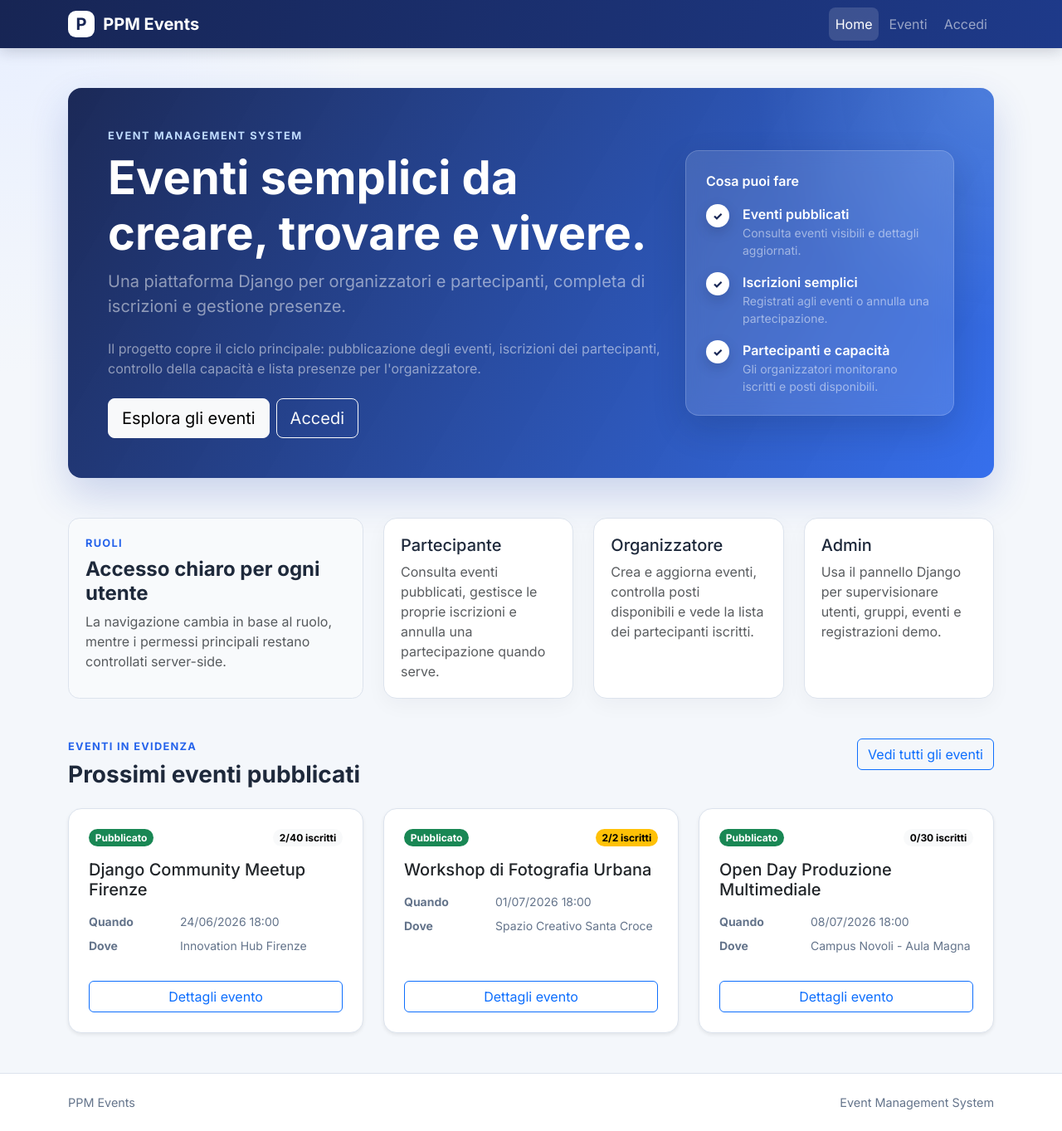
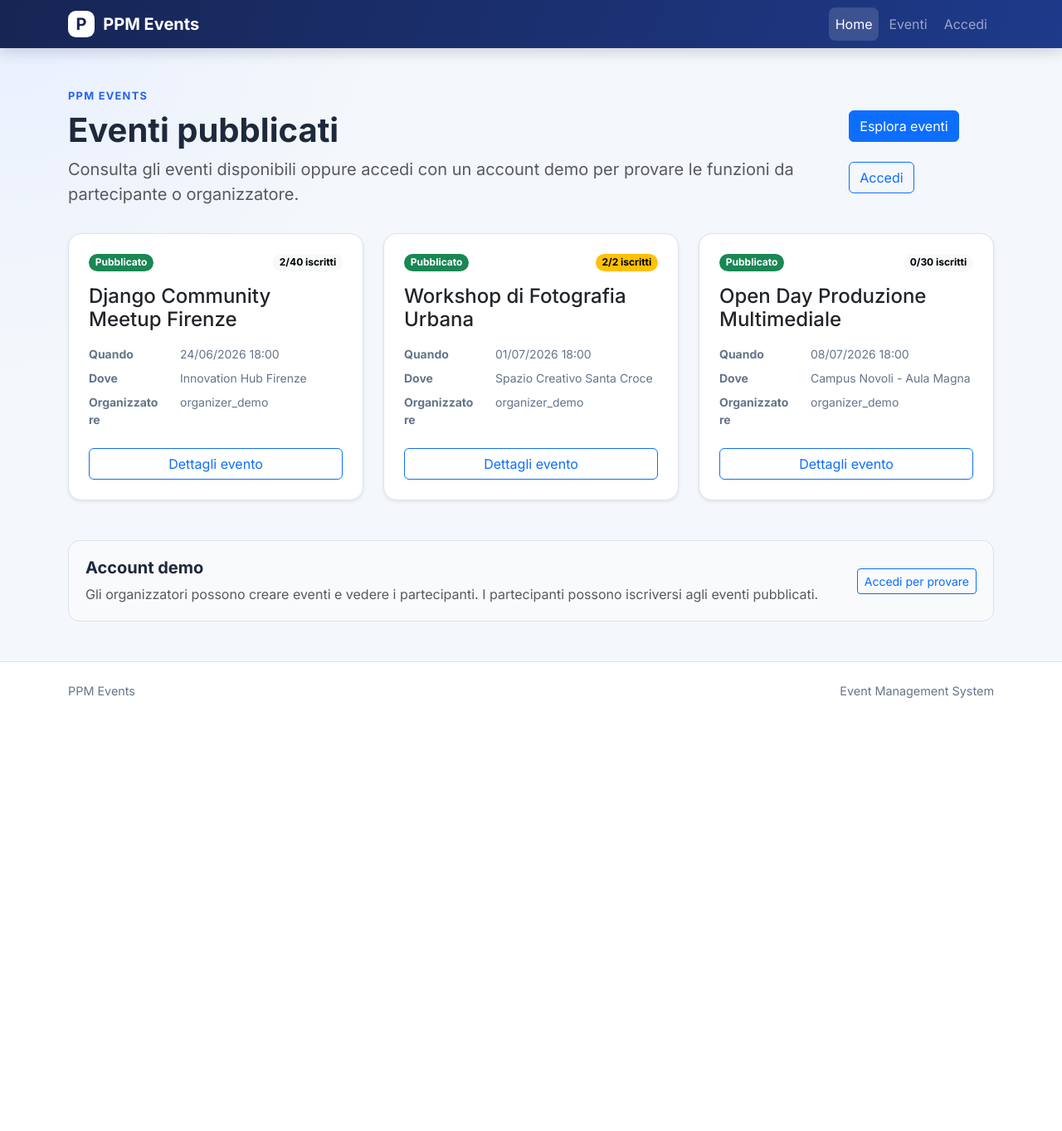
Before and after one commit to Adrycasta04/PPM-Event-Management, a Django app: page / in a window 1280 px wide. Shown: the whole page at 83% size. After the commit the page ends 842 px from the top, so only its background shows below. Run offline with Django 5.2, Linux system fonts and the light colour scheme; data comes from the database, SQL or seed files in the repository.

Commit message:
Simplify homepage layout around events

```diff
--- a/static/css/styles.css
+++ b/static/css/styles.css
@@ -91,45 +91,6 @@ button:focus-visible,
     overflow-wrap: anywhere;
 }
 
-.hero-section {
-    overflow: hidden;
-    color: #fff;
-    background:
-        radial-gradient(circle at top right, rgba(147, 197, 253, 0.28), transparent 18rem),
-        linear-gradient(120deg, rgba(23, 37, 84, 0.98), rgba(37, 99, 235, 0.92));
-    border: 0;
-    box-shadow: 0 1.25rem 3rem rgba(30, 64, 175, 0.2);
-}
-
-.hero-eyebrow {
-    color: #bfdbfe;
-    font-size: 0.8rem;
-    font-weight: 700;
-    letter-spacing: 0.12em;
-    text-transform: uppercase;
-}
-
-.hero-feature-icon {
-    display: inline-grid;
-    flex: 0 0 1.75rem;
-    width: 1.75rem;
-    height: 1.75rem;
-    place-items: center;
-    color: #172554;
-    font-size: 0.85rem;
-    font-weight: 800;
-    background: #fff;
-    border-radius: 50%;
-    box-shadow: 0 0.35rem 0.9rem rgba(15, 23, 42, 0.18);
-}
-
-.hero-feature-panel {
-    background: rgba(255, 255, 255, 0.12);
-    border: 1px solid rgba(255, 255, 255, 0.18);
-    box-shadow: 0 1rem 2.5rem rgba(15, 23, 42, 0.16);
-    backdrop-filter: blur(0.7rem);
-}
-
 .btn {
     transition:
         color 160ms ease,
@@ -186,14 +147,6 @@ button:focus-visible,
 
 .info-panel dd:last-child {
     margin-bottom: 0;
-}
-
-.home-role-card {
-    padding: 1.25rem;
-    background: var(--ppm-surface);
-    border: 1px solid var(--ppm-border);
-    border-radius: 1rem;
-    box-shadow: 0 0.5rem 1.5rem rgba(15, 23, 42, 0.04);
 }
 
 .table-card {
@@ -295,10 +248,6 @@ textarea.form-control {
 }
 
 @media (max-width: 575.98px) {
-    .hero-section {
-        padding: 2rem !important;
-    }
-
     .page-actions {
         width: 100%;
     }
--- a/templates/events/home.html
+++ b/templates/events/home.html
@@ -3,139 +3,41 @@
 {% block title %}Home | PPM Events{% endblock %}
 
 {% block content %}
-<section class="hero-section rounded-4 p-4 p-md-5">
-    <div class="row align-items-center g-4">
-        <div class="col-lg-8">
-            <p class="hero-eyebrow mb-2">Event Management System</p>
-            <h1 class="display-4 fw-bold">
-                Eventi semplici da creare, trovare e vivere.
+<header class="page-header">
+    <p class="page-kicker mb-2">PPM Events</p>
+    <div class="d-flex flex-column flex-lg-row justify-content-between gap-3">
+        <div>
+            <h1 class="display-6 fw-bold mb-2">
+                Eventi pubblicati
             </h1>
-            <p class="lead text-white-50 mb-4">
-                Una piattaforma Django per organizzatori e partecipanti,
-                completa di iscrizioni e gestione presenze.
+            <p class="lead text-body-secondary mb-0">
+                Consulta gli eventi disponibili oppure accedi con un account
+                demo per provare le funzioni da partecipante o organizzatore.
             </p>
-            <p class="text-white-50 mb-4">
-                Il progetto copre il ciclo principale: pubblicazione degli
-                eventi, iscrizioni dei partecipanti, controllo della
-                capacit&agrave; e lista presenze per l'organizzatore.
-            </p>
-            <div class="d-flex flex-wrap gap-2">
-                <a class="btn btn-light btn-lg" href="{% url 'events:list' %}">
-                    Esplora gli eventi
+        </div>
+        <div class="page-actions d-flex flex-wrap align-items-start gap-2">
+            <a class="btn btn-primary" href="{% url 'events:list' %}">
+                Esplora eventi
             </a>
             {% if user_is_organizer %}
-                    <a
-                        class="btn btn-outline-light btn-lg"
-                        href="{% url 'events:create' %}"
-                    >
-                        Crea un evento
+                <a class="btn btn-outline-primary" href="{% url 'events:create' %}">
+                    Crea evento
                 </a>
             {% elif user_is_attendee %}
                 <a
-                        class="btn btn-outline-light btn-lg"
+                    class="btn btn-outline-primary"
                     href="{% url 'events:my_registrations' %}"
                 >
                     Le mie iscrizioni
                 </a>
             {% elif not user.is_authenticated %}
-                    <a
-                        class="btn btn-outline-light btn-lg"
-                        href="{% url 'accounts:login' %}"
-                    >
+                <a class="btn btn-outline-primary" href="{% url 'accounts:login' %}">
                     Accedi
                 </a>
             {% endif %}
         </div>
     </div>
-        <div class="col-lg-4">
-            <div class="hero-feature-panel rounded-4 p-4">
-                <p class="fw-semibold mb-3">Cosa puoi fare</p>
-                <div class="d-flex gap-3 mb-3">
-                    <span class="hero-feature-icon" aria-hidden="true">&check;</span>
-                    <div>
-                        <div class="fw-semibold">Eventi pubblicati</div>
-                        <div class="small text-white-50">
-                            Consulta eventi visibili e dettagli aggiornati.
-                        </div>
-                    </div>
-                </div>
-                <div class="d-flex gap-3 mb-3">
-                    <span class="hero-feature-icon" aria-hidden="true">&check;</span>
-                    <div>
-                        <div class="fw-semibold">Iscrizioni semplici</div>
-                        <div class="small text-white-50">
-                            Registrati agli eventi o annulla una partecipazione.
-                        </div>
-                    </div>
-                </div>
-                <div class="d-flex gap-3">
-                    <span class="hero-feature-icon" aria-hidden="true">&check;</span>
-                    <div>
-                        <div class="fw-semibold">Partecipanti e capacit&agrave;</div>
-                        <div class="small text-white-50">
-                            Gli organizzatori monitorano iscritti e posti disponibili.
-                        </div>
-                    </div>
-                </div>
-            </div>
-        </div>
-    </div>
-</section>
-
-<section class="mt-5">
-    <div class="row g-4">
-        <div class="col-lg-4">
-            <div class="info-panel h-100">
-                <p class="page-kicker mb-2">Ruoli</p>
-                <h2 class="h4 fw-bold">Accesso chiaro per ogni utente</h2>
-                <p class="text-body-secondary mb-0">
-                    La navigazione cambia in base al ruolo, mentre i permessi
-                    principali restano controllati server-side.
-                </p>
-            </div>
-        </div>
-        <div class="col-md-4 col-lg">
-            <article class="home-role-card h-100">
-                <h3 class="h5">Partecipante</h3>
-                <p class="text-body-secondary mb-0">
-                    Consulta eventi pubblicati, gestisce le proprie iscrizioni
-                    e annulla una partecipazione quando serve.
-                </p>
-            </article>
-        </div>
-        <div class="col-md-4 col-lg">
-            <article class="home-role-card h-100">
-                <h3 class="h5">Organizzatore</h3>
-                <p class="text-body-secondary mb-0">
-                    Crea e aggiorna eventi, controlla posti disponibili e vede
-                    la lista dei partecipanti iscritti.
-                </p>
-            </article>
-        </div>
-        <div class="col-md-4 col-lg">
-            <article class="home-role-card h-100">
-                <h3 class="h5">Admin</h3>
-                <p class="text-body-secondary mb-0">
-                    Usa il pannello Django per supervisionare utenti, gruppi,
-                    eventi e registrazioni demo.
-                </p>
-            </article>
-        </div>
-    </div>
-</section>
-
-<section class="mt-5">
-    <div class="d-flex flex-column flex-sm-row justify-content-between gap-3 mb-4">
-        <div>
-            <p class="page-kicker mb-2">Eventi in evidenza</p>
-            <h2 class="h3 fw-bold mb-0">Prossimi eventi pubblicati</h2>
-        </div>
-        <div>
-            <a class="btn btn-outline-primary" href="{% url 'events:list' %}">
-                Vedi tutti gli eventi
-            </a>
-        </div>
-    </div>
+</header>
 
 {% if featured_events %}
     <div class="row g-4">
@@ -150,7 +52,7 @@
                                 iscritti
                             </span>
                         </div>
-                            <h3 class="h5 card-title mb-3">{{ event.title }}</h3>
+                        <h2 class="h4 card-title mb-3">{{ event.title }}</h2>
                         <dl class="row event-meta small mb-4">
                             <dt class="col-4">Quando</dt>
                             <dd class="col-8">
@@ -158,6 +60,10 @@
                             </dd>
                             <dt class="col-4">Dove</dt>
                             <dd class="col-8">{{ event.location }}</dd>
+                            <dt class="col-4">Organizzatore</dt>
+                            <dd class="col-8">
+                                {{ event.organizer.get_username }}
+                            </dd>
                         </dl>
                         <a
                             class="btn btn-outline-primary mt-auto stretched-link"
@@ -172,7 +78,29 @@
         {% endfor %}
     </div>
 {% else %}
-        {% include "includes/empty_state.html" with title="Nessun evento pubblicato" description="Quando un organizzatore pubblica un evento, comparir&agrave; anche in questa sezione." action_url=None action_label=None %}
+    {% include "includes/empty_state.html" with title="Nessun evento pubblicato" description="Quando un organizzatore pubblica un evento, comparir&agrave; anche in questa pagina." action_url=None action_label=None %}
 {% endif %}
+
+<section class="info-panel mt-5">
+    <div class="row g-3 align-items-center">
+        <div class="col-lg">
+            <h2 class="h5 fw-bold mb-2">Account demo</h2>
+            <p class="text-body-secondary mb-0">
+                Gli organizzatori possono creare eventi e vedere i partecipanti.
+                I partecipanti possono iscriversi agli eventi pubblicati.
+            </p>
+        </div>
+        <div class="col-lg-auto">
+            {% if user.is_authenticated %}
+                <span class="badge text-bg-light">
+                    Utente connesso: {{ user.get_username }}
+                </span>
+            {% else %}
+                <a class="btn btn-sm btn-outline-primary" href="{% url 'accounts:login' %}">
+                    Accedi per provare
+                </a>
+            {% endif %}
+        </div>
+    </div>
 </section>
 {% endblock %}
```
Lines whose indentation alone changed are shown as unchanged.
